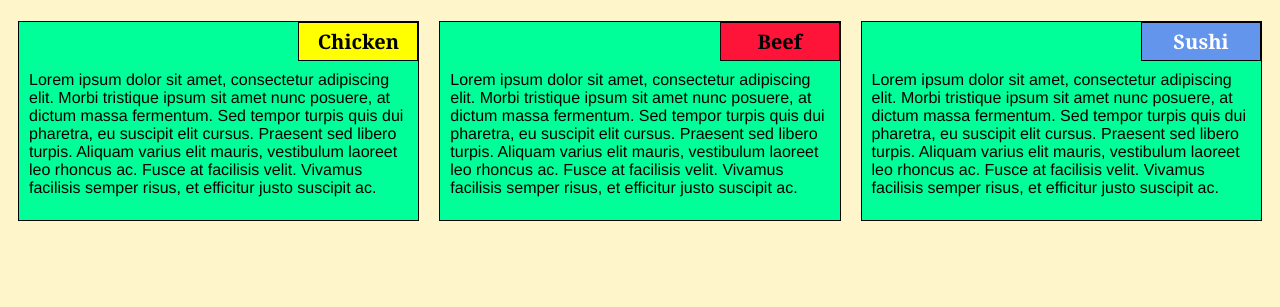
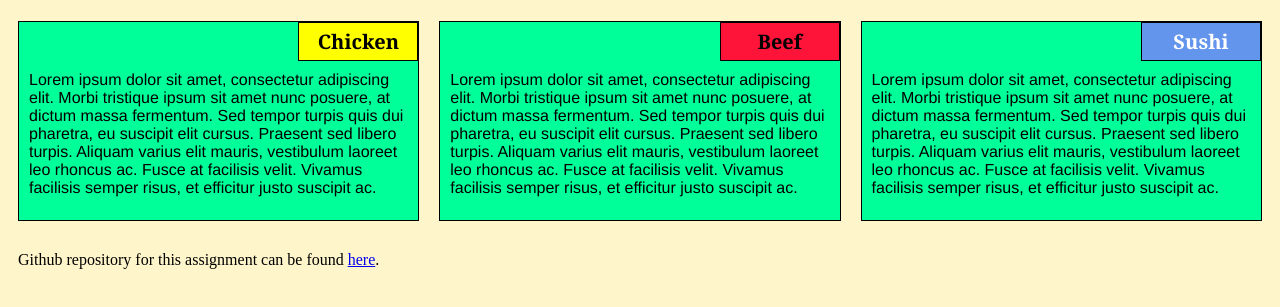
Before and after one commit to teapositve/coursera-html-css-js-, a plain HTML site: page module-2-solution/index.html in a window 1280 px wide. Shown: the part 79-386 px from the top of the page. Drawn offline with Linux system fonts and the light colour scheme.

Commit message:
Update index.html

```diff
--- a/module-2-solution/index.html
+++ b/module-2-solution/index.html
@@ -42,5 +42,10 @@
 		</section>
 	</div>
 	</div>
+	<div class="col-lg-12 col-md-12 col-sm-12">
+        <p>Github repository for this assignment can be found
+            <a href="https://github.com/teapositve/coursera-html-css-js-/master/module-2-solution/" target="_blank">here</a>.
+        </p>
+    </div>
 </body>
 </html>
```
